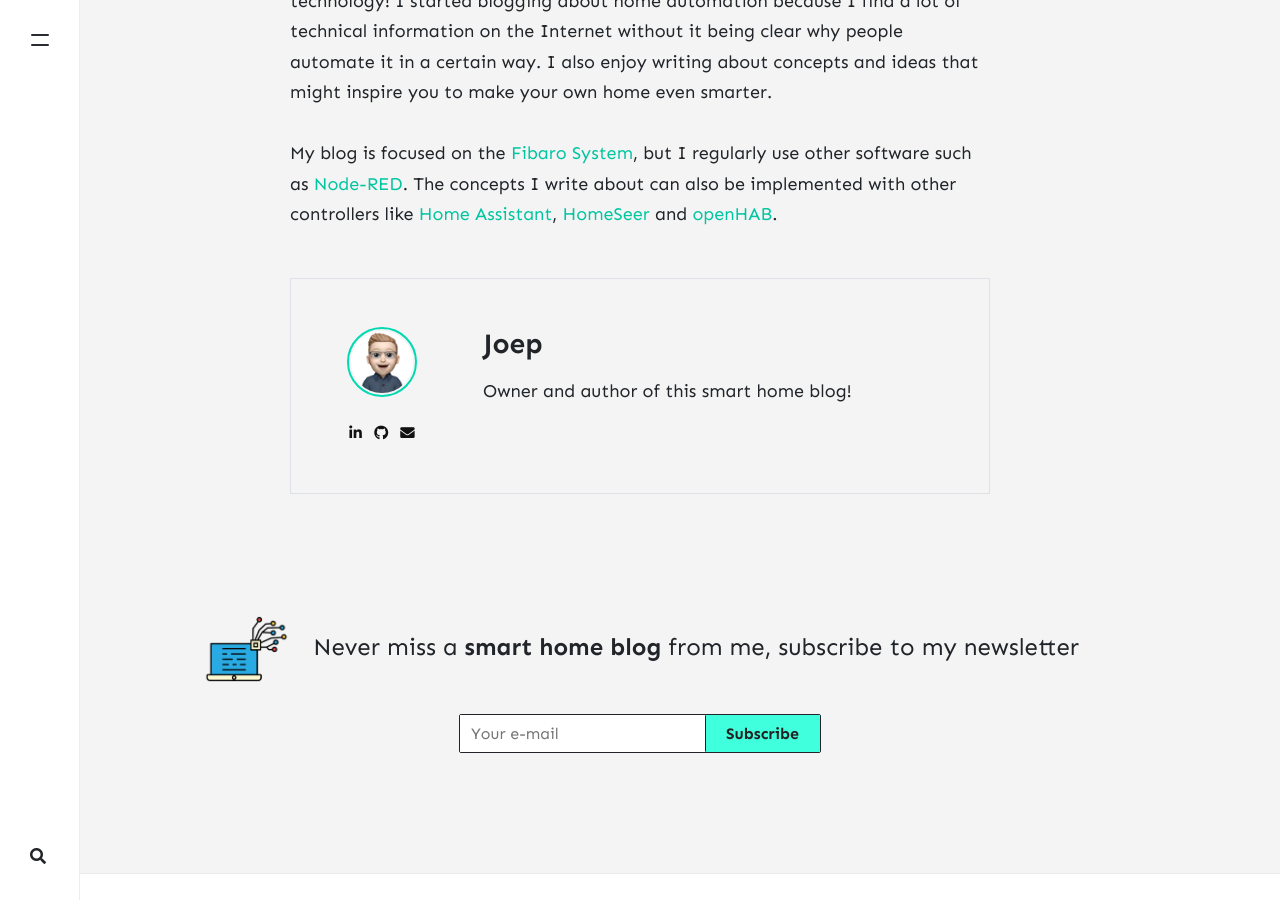
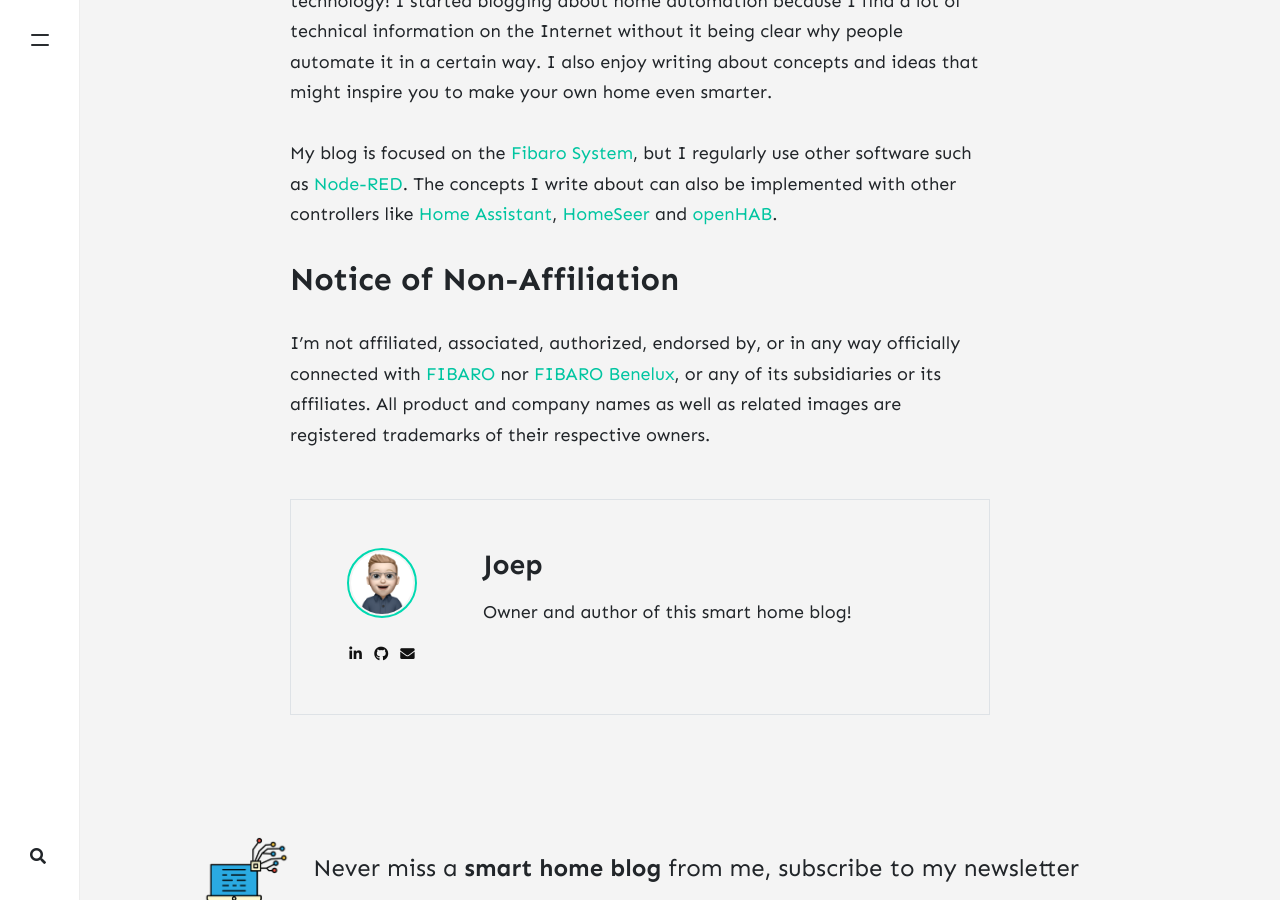
Before and after one commit to joepv/joepv.github.io, a Jekyll site: the page built from _pages/about.md, in a window 1280 px wide and 900 px high, scrolled down 741 px. Built offline with Jekyll 4.4.1, drawn with Linux system fonts in a browser that asks for light colours; nearby versions of some CDN libraries.

Commit message:
doc: add central notice of non-affiliation

```diff
--- a/_pages/about.md
+++ b/_pages/about.md
@@ -10,6 +10,10 @@
 Hi! my name is Joep and I'm passionate about home automation and computer technology! I started blogging about home automation because I find a lot of technical information on the Internet without it being clear why people automate it in a certain way. I also enjoy writing about concepts and ideas that might inspire you to make your own home even smarter.
 
 My blog is focused on the [Fibaro System](https://www.fibaro.com/en/), but I regularly use other software such as [Node-RED](https://nodered.org/). The concepts I write about can also be implemented with other controllers like [Home Assistant](https://www.home-assistant.io/), [HomeSeer](https://homeseer.com/) and [openHAB](https://www.openhab.org/).
+
+## Notice of Non-Affiliation
+
+I’m not affiliated, associated, authorized, endorsed by, or in any way officially connected with [FIBARO](https://www.fibaro.com/) nor [FIBARO Benelux](https://fibarobenelux.com/), or any of its subsidiaries or its affiliates. All product and company names as well as related images are registered trademarks of their respective owners.
 
 <div class="list-authors mt-5">
 {% for author in site.authors %}
```
